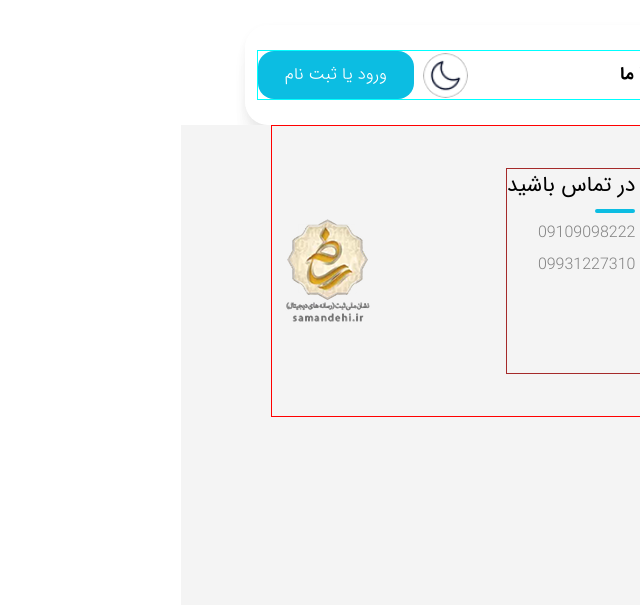
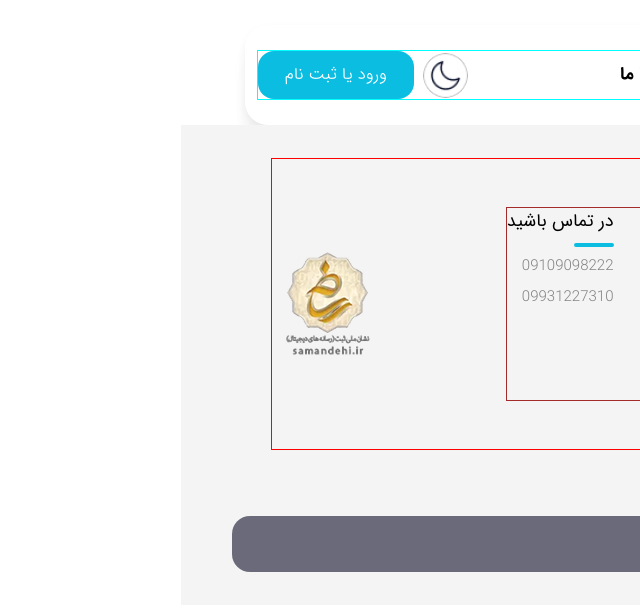
Before and after one commit to mmjafarpoor/LMS-with-React, a React (Vite) app: page / in a window 1280 px wide. Shown: the top 610 px of the page, without its empty margins (640-1280 px from the left). Built offline with nearby package versions, Linux system fonts and the light colour scheme.

Commit message:
img bug fix

```diff
--- a/src/pages/Landing.jsx
+++ b/src/pages/Landing.jsx
@@ -70,7 +70,12 @@ const Landing = () => {
                     </div>
                     <div className={Style.trustBadge}></div>
                 </div>
-                <div className={Style.copyRightReservedContainer}></div>
+                <div className={Style.copyRightReservedContainer}>
+                    <div className={Style.copyRightReserved}>
+                        <img src="/images/copyright.png" alt="" className="copyRightReservedImage"/>
+                    </div>
+                    <div className={Style.socialMediasLink}></div>
+                </div>
             </div>
         </div>
     )
--- a/src/styles/Landing.module.css
+++ b/src/styles/Landing.module.css
@@ -40,7 +40,7 @@
 }
 .landingContainer > .headerContainer > .header >.logoContainer >.logoWordMark{
     width: 180px;
-    height: 38px;
+    height: 29px;
 }
 .landingContainer > .headerContainer > .header > .menu{
     width: fit-content;
@@ -102,7 +102,7 @@
 }
 .landingContainer > .bottom{
     width: 100%;
-    height: 480px;
+    min-height: 480px;
     background-color: #F4F4F4;
     display: flex;
     flex-direction: column;
@@ -116,6 +116,7 @@
     border: 1px solid red;
     display: flex;
     flex-direction: row;
+    flex-wrap: wrap;
     align-items: center;
     justify-content: space-between;
 }
@@ -158,8 +159,7 @@
     font-size: clamp(0.93rem,0.9vw,1.2rem);
 }
 .landingContainer > .bottom > .bottomMain > .bottomItemsContainer{
-    max-width: 50%;
-    width: 42%;
+    width: clamp(360px,42%,50%);
     height: fit-content;
     border: 1px solid brown;
     display: flex;
@@ -176,7 +176,7 @@
 .landingContainer > .bottom > .bottomMain > .bottomItemsContainer > .bottomItem > .footerItemTitle{
     font-family: IranSans;
     font-weight: 600;
-    font-size: 1.35rem;
+    font-size: clamp(1.12rem,1.12vw,1.4rem);
     user-select: none;
 }
 .landingContainer > .bottom > .bottomMain > .bottomItemsContainer > .bottomItem > .footerItemSeparator{
@@ -187,6 +187,7 @@
 .landingContainer > .bottom > .bottomMain > .bottomItemsContainer > .bottomItem > .footerLink{
     font-family: IranSans;
     font-weight: 400;
+    font-size: clamp(0.94rem,0.90vw,1.1rem);
     color: #838383;
     user-select: none;
     cursor: pointer;
@@ -196,3 +197,16 @@
     height: 111px;
     background: url(/public/images/trustBadge.png) no-repeat;
 }
+.landingContainer > .bottom > .copyRightReservedContainer{
+    width: 92%;
+    height: 56px;
+    background-color: #6A6A7A;
+    border-radius: 18px;
+    display: flex;
+    flex-direction: row;
+    align-items: center;
+    justify-content: space-between;
+}
+.landingContainer > .bottom > .copyRightReservedContainer > .copyRightReserved{
+
+}
--- a/src/styles/index.css
+++ b/src/styles/index.css
@@ -9,7 +9,7 @@ html, body, * , #root{
   line-height: 1.5;
   font-weight: 400;
 }
-image{
+img{
   width: fit-content;
   height: fit-content;
 }
```
Also changed, not shown: public/images/copyright.png (added).
